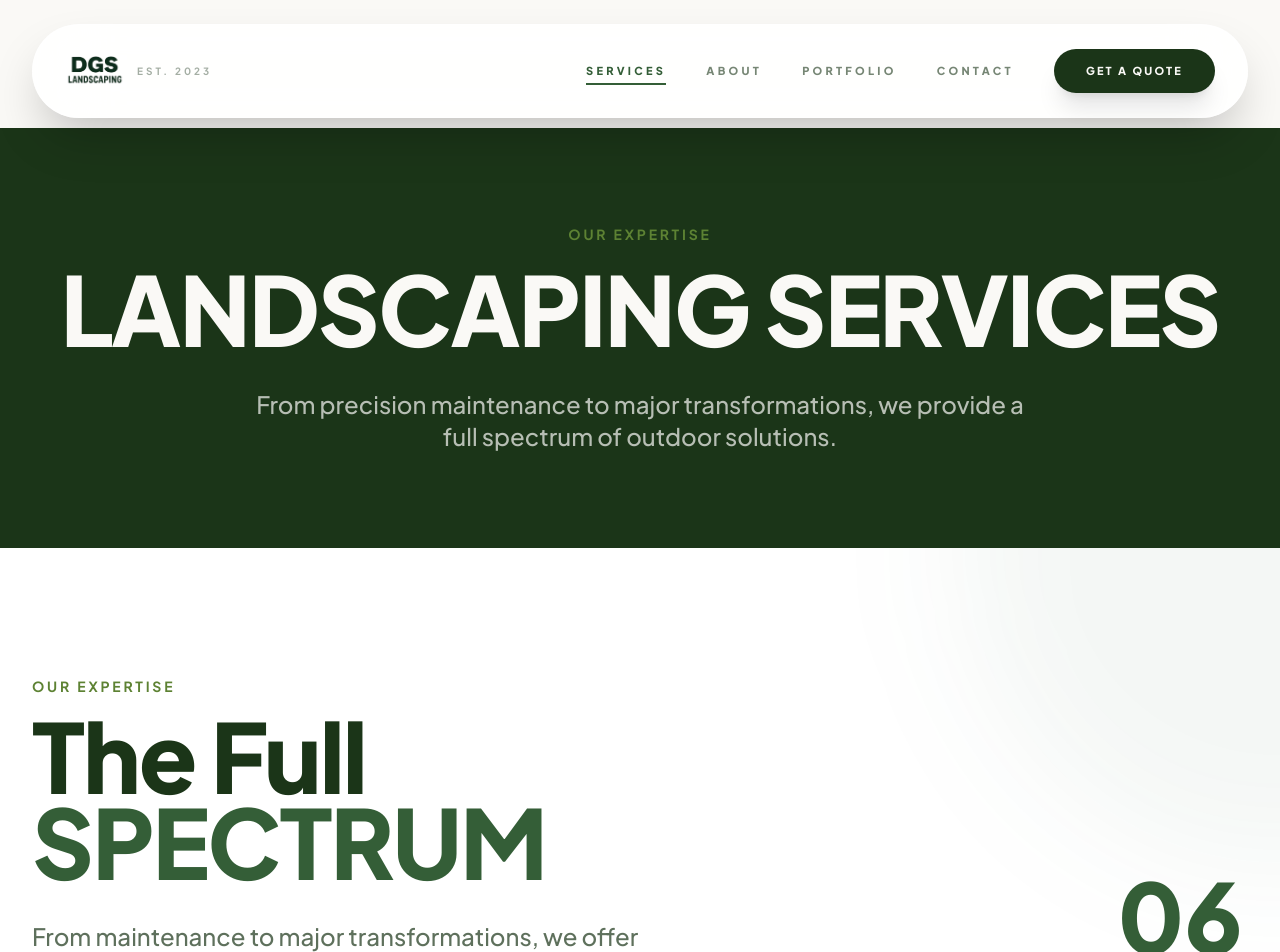
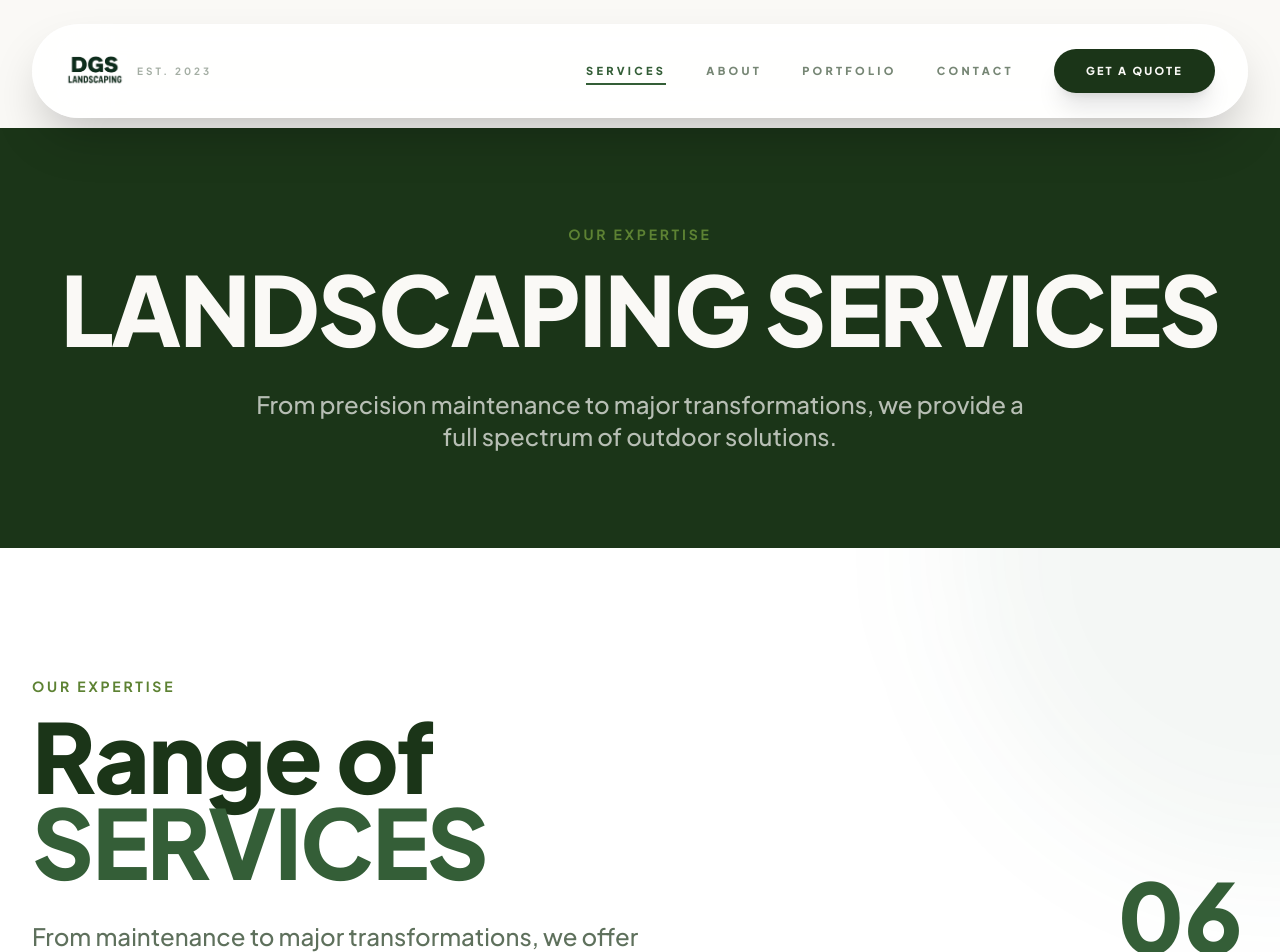
Before and after one commit to jakemacaulay/dgswebsite, a Next.js app: page /services in a window 1280 px wide. Shown: the top 952 px of the page. Built offline with nearby package versions, Linux system fonts and the light colour scheme.

Commit message:
content: change services heading to 'Range of Services'

```diff
--- a/components/Services.tsx
+++ b/components/Services.tsx
@@ -52,8 +52,8 @@ export default function Services() {
           <FadeIn direction="right" className="max-w-2xl">
             <span className="text-accent-green font-bold tracking-[0.2em] uppercase text-sm mb-4 block">Our Expertise</span>
             <h2 className="text-5xl md:text-8xl font-black text-dark-green mb-8 leading-[0.9]">
-              The Full <br />
-              <span className="text-primary-green uppercase">Spectrum</span>
+              Range of <br />
+              <span className="text-primary-green uppercase">Services</span>
             </h2>
             <p className="text-xl md:text-2xl text-dark-green leading-relaxed font-medium opacity-70">
               From maintenance to major transformations, we offer comprehensive solutions for your outdoor needs.
```
